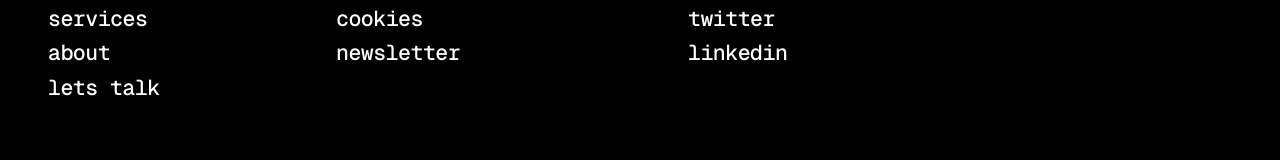
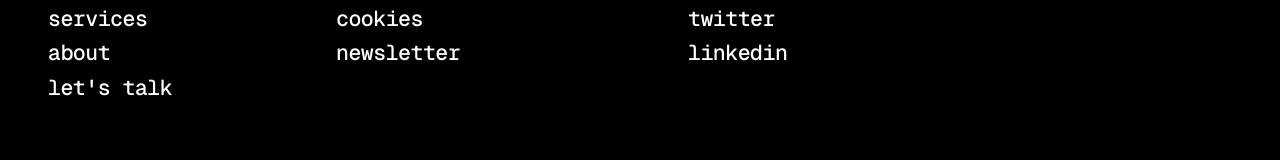
Before and after one commit to buildroot-tech/front-buildroot, a Next.js app: page /about in a window 1280 px wide. Shown: the part 6799-6959 px from the top of the page. Built offline with nearby package versions, Linux system fonts and the light colour scheme.

Commit message:
fix(i18n): remove aesthetics from EN design step and fix Footer translation paths

```diff
--- a/app/[lang]/layout.tsx
+++ b/app/[lang]/layout.tsx
@@ -43,7 +43,7 @@ export default async function RootLayout({
         <ScrollProgress />
         <Header dict={dict.header} lang={lang} />
         <main className="flex-1">{children}</main>
-        <Footer dict={dict.footer} />
+        <Footer dict={dict} />
       </body>
     </html>
   );
--- a/components/layout/Footer.tsx
+++ b/components/layout/Footer.tsx
@@ -62,16 +62,16 @@ export function Footer({ dict }: FooterProps): React.ReactElement {
   const isHome = normalizedPathname === "/";
 
   const navLinks = [
-    { href: "/work", label: dict?.nav?.work || "work" },
-    { href: "/services", label: dict?.nav?.services || "services" },
-    { href: "/about", label: dict?.nav?.about || "about" },
-    { href: "/contact", label: dict?.contact || "lets talk" },
+    { href: "/work", label: dict?.header?.nav?.work || "work" },
+    { href: "/services", label: dict?.header?.nav?.services || "services" },
+    { href: "/about", label: dict?.header?.nav?.about || "about" },
+    { href: "/contact", label: dict?.header?.contact || "lets talk" },
   ];
 
   const legalLinks = [
-    { href: "/privacy", label: dict?.legal?.privacy || "privacy" },
-    { href: "/cookies", label: dict?.legal?.cookies || "cookies" },
-    { href: "/newsletter", label: dict?.legal?.newsletter || "newsletter" },
+    { href: "/privacy", label: dict?.footer?.legal?.privacy || "privacy" },
+    { href: "/cookies", label: dict?.footer?.legal?.cookies || "cookies" },
+    { href: "/newsletter", label: dict?.footer?.legal?.newsletter || "newsletter" },
   ];
 
   return (
@@ -98,7 +98,7 @@ export function Footer({ dict }: FooterProps): React.ReactElement {
               <div className="flex flex-col">
                 <div className="border-b-[1px] border-[var(--border)] w-full pb-2 mb-3">
                   <p className="font-mono font-medium text-[clamp(1.35rem,1.6vw,1.8rem)] capitalize tracking-tight text-[var(--text-primary)]">
-                    {dict?.menu || "Menu"}
+                    {dict?.footer?.menu || "Menu"}
                   </p>
                 </div>
                 <div className="grid grid-cols-2 gap-8">
```
